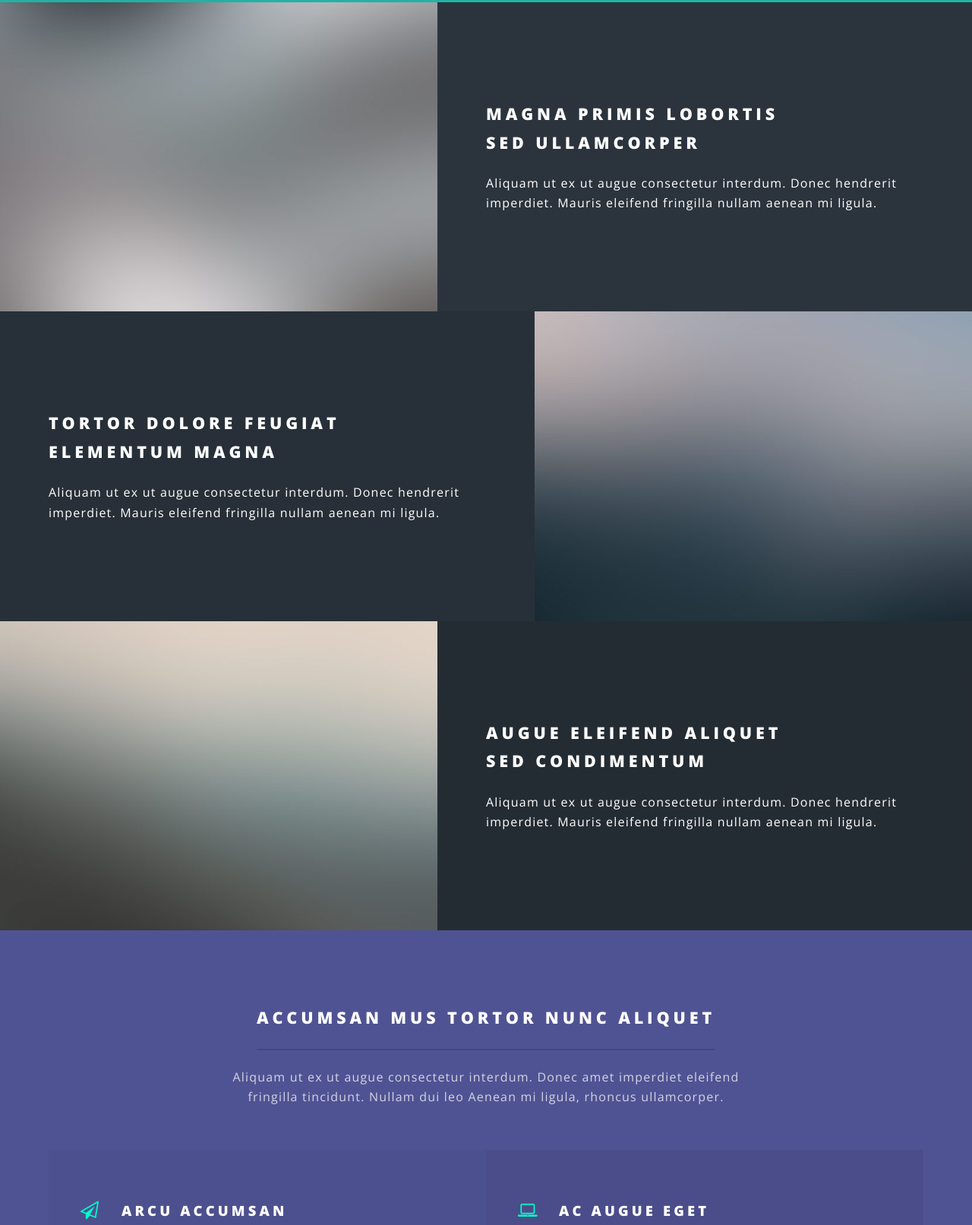
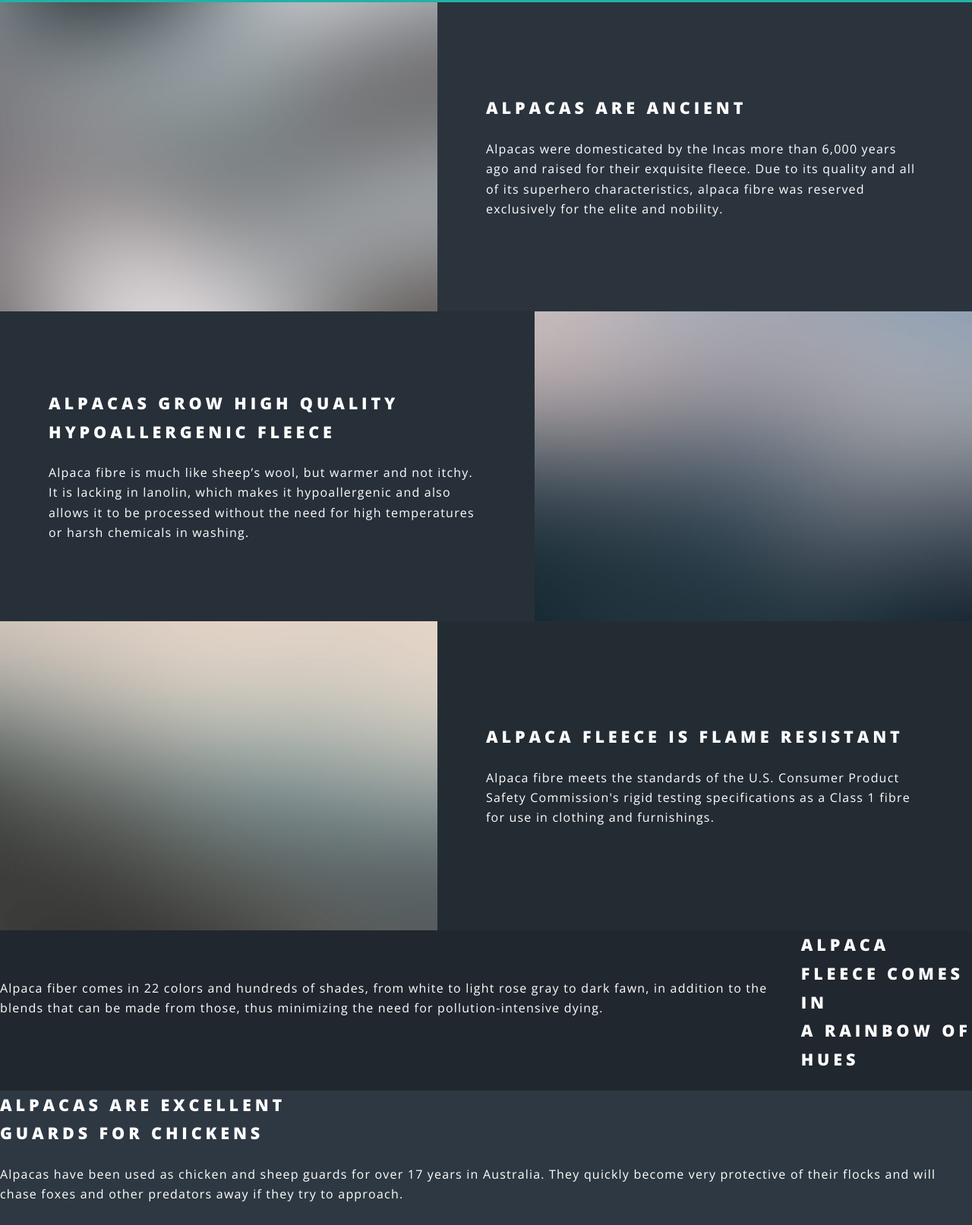
Before and after one commit to georgeangel21/Specral-Alpacas, a plain HTML site: page spectral/index.html in a window 1280 px wide. Shown: the part 1388-3001 px from the top of the page at 76% size. Drawn offline with nearby package versions, Linux system fonts and the light colour scheme.

Commit message:
section 2 changes

```diff
--- a/spectral/index.html
+++ b/spectral/index.html
@@ -76,25 +76,41 @@
 					<section id="two" class="wrapper alt style2">
 						<section class="spotlight">
 							<div class="image"><img src="images/pic01.jpg" alt="" /></div><div class="content">
-								<h2>Magna primis lobortis<br />
-								sed ullamcorper</h2>
-								<p>Aliquam ut ex ut augue consectetur interdum. Donec hendrerit imperdiet. Mauris eleifend fringilla nullam aenean mi ligula.</p>
+								<h2>Alpacas are ancient</h2>
+								<p>Alpacas were domesticated by the Incas more than 6,000 years ago and raised for their
+									exquisite fleece. Due to its quality and all of its superhero characteristics, alpaca fibre
+									was reserved exclusively for the elite and nobility.</p>
 							</div>
 						</section>
 						<section class="spotlight">
 							<div class="image"><img src="images/pic02.jpg" alt="" /></div><div class="content">
-								<h2>Tortor dolore feugiat<br />
-								elementum magna</h2>
-								<p>Aliquam ut ex ut augue consectetur interdum. Donec hendrerit imperdiet. Mauris eleifend fringilla nullam aenean mi ligula.</p>
+								<h2>Alpacas grow high quality<br />
+								hypoallergenic fleece</h2>
+								<p>Alpaca fibre is much like sheep’s wool, but warmer and not itchy. It is lacking in
+									lanolin, which makes it hypoallergenic and also allows it to be processed without the
+									need for high temperatures or harsh chemicals in washing.</p>
 							</div>
 						</section>
 						<section class="spotlight">
 							<div class="image"><img src="images/pic03.jpg" alt="" /></div><div class="content">
-								<h2>Augue eleifend aliquet<br />
-								sed condimentum</h2>
-								<p>Aliquam ut ex ut augue consectetur interdum. Donec hendrerit imperdiet. Mauris eleifend fringilla nullam aenean mi ligula.</p>
+								<h2>Alpaca fleece is flame resistant</h2>
+								<p>Alpaca fibre meets the standards of the U.S. Consumer Product Safety Commission's
+									rigid testing specifications as a Class 1 fibre for use in clothing and furnishings.</p>
 							</div>
 						</section>
+						<section class="spotlight">
+								 <h2>Alpaca fleece comes in <br />a rainbow of hues</h2>
+								 <p>Alpaca fiber comes in 22 colors and hundreds of shades, from white to light rose gray to
+									dark fawn, in addition to the blends that can be made from those, thus minimizing the
+									need for pollution-intensive dying.</p>
+							</div>
+						</section>
+						<section class="spotlight"></section>
+								<h2>Alpacas are excellent<br /> guards for chickens</h2>
+								<p>Alpacas have been used as chicken and sheep guards for over 17 years in Australia.
+									They quickly become very protective of their flocks and will chase foxes and other
+									predators away if they try to approach.</p>
+							</div>
 					</section>
 
 				<!-- Three -->
```
